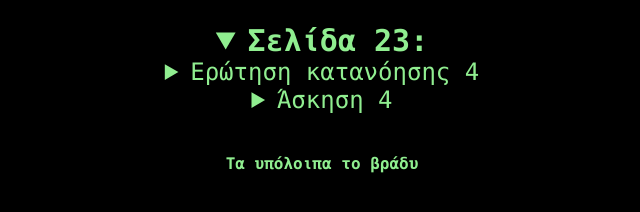
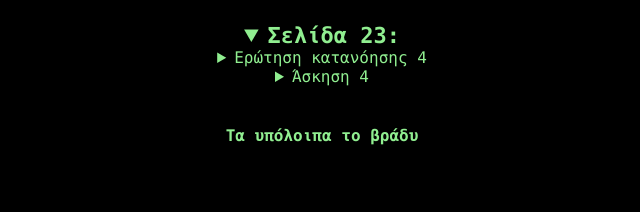
Before and after one commit to WinXprt14/poutses-mple, a plain HTML site: page index.html in a window 1280 px wide. Both pictures are taken after a click on the heading "Σελίδα 23:". Shown: the whole page, without its empty margins (318-958 px from the left). Drawn offline with Linux system fonts and the light colour scheme.

Commit message:
Update index.css

```diff
--- a/index.css
+++ b/index.css
@@ -9,11 +9,11 @@ text-align: center;
 cursor: default;
 }
 .pages-summ {
-font-size: 30px;
+font-size: 22px;
 font-weight: 800;
 }
 .exer-summ {
-font-size: 24px;
+font-size: 16px;
 font-weight: 560;
 }
 li, ul {
```
